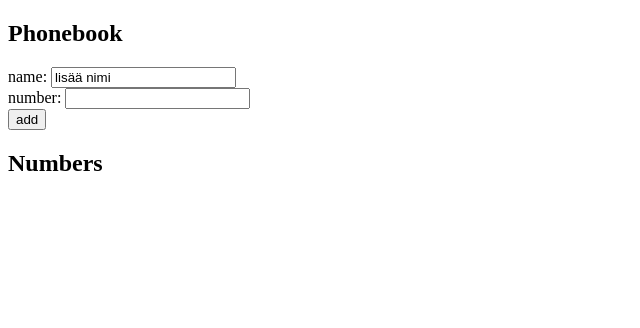
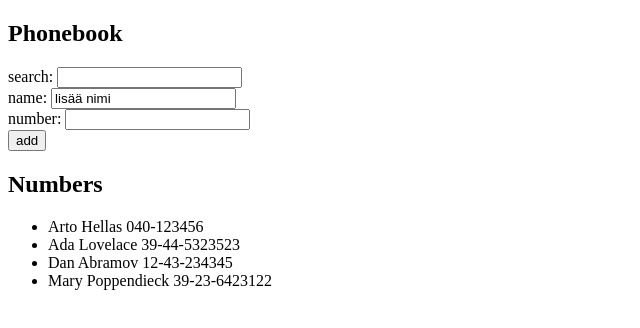
Before and after one commit to tujokuus/FullStack-HY, a React (Vite) app in the folder part2/puhelinluettelo/: page / in a window 1280 px wide. Shown: the top 328 px of the page, without its empty margins (0-640 px from the left). Built offline with nearby package versions, Linux system fonts and the light colour scheme.

Commit message:
lisätty hakukenttä
2.9

```diff
--- a/part2/puhelinluettelo/src/App.jsx
+++ b/part2/puhelinluettelo/src/App.jsx
@@ -4,11 +4,24 @@
   return persons.some((person) => person.name === newName)
 }
 
+const Search = ({ value, onChange }) => {
+  return (
+    <div>
+      search <input value={value} onChange={onChange} />
+    </div>
+  )
+}
 
 const App = () => {
-  const [persons, setPersons] = useState([])
+  const [persons, setPersons] = useState([
+    { name: 'Arto Hellas', number: '040-123456', id: 1 },
+    { name: 'Ada Lovelace', number: '39-44-5323523', id: 2 },
+    { name: 'Dan Abramov', number: '12-43-234345', id: 3 },
+    { name: 'Mary Poppendieck', number: '39-23-6423122', id: 4 }
+  ])
   const [newName, setNewName] = useState('lisää nimi')
   const [newNumber, setNewNumber] = useState('')
+  const [search, setSearch] = useState('')
 
   const addName = (event) => {
     event.preventDefault()
@@ -27,19 +40,26 @@
 
   }
 
-  const handleNumberChange = (evet) => {
-    console.log(event.target.value)
+  const filteredPersons = persons.filter(person =>
+    person.name.toLowerCase().includes(search.toLowerCase())
+  )
+
+  const handleNumberChange = (event) => {
     setNewNumber(event.target.value)
   }
 
   const handleNameChange = (event) => {
-    console.log(event.target.value)
     setNewName(event.target.value)
+  }
+
+  const handleSearchChange = (event) => {
+    setSearch(event.target.value)
   }
 
   return (
     <div>
       <h2>Phonebook</h2>
+      <div>search: <input value={search} onChange={handleSearchChange}/> </div>
       <form onSubmit={addName}>
         <div>name: <input value={newName} onChange={handleNameChange}/></div>
         <div>number: <input value={newNumber} onChange={handleNumberChange}/></div>
@@ -49,7 +69,7 @@
       </form>
       <h2>Numbers</h2>
       <ul>
-        {persons.map(person =>
+        {filteredPersons.map(person =>
           <li key={person.id}> {person.name} {person.number} </li>)}
       </ul>
     </div>
```
